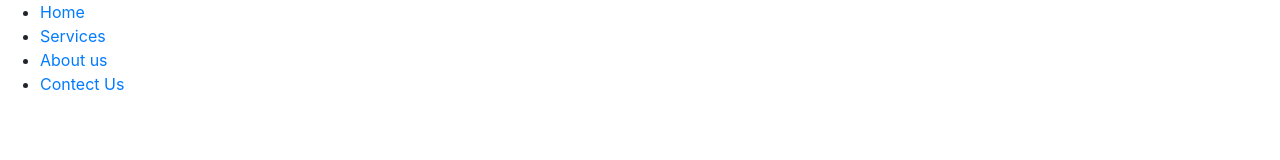
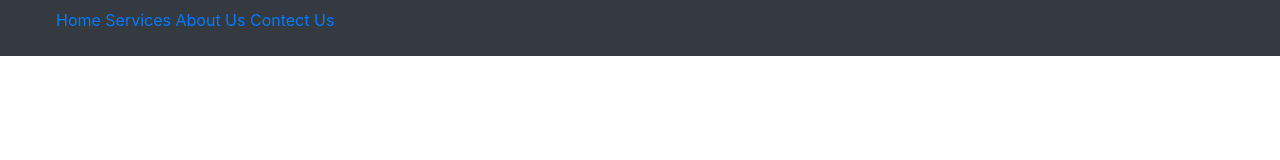
Before and after one commit to bibashjaprel/e-commerce-website, a plain HTML site: page index.html in a window 1280 px wide. Drawn offline with nearby package versions, Linux system fonts and the light colour scheme.

Commit message:
nav modified

```diff
--- a/index.html
+++ b/index.html
@@ -10,15 +10,16 @@
 </head>
 <body>
     <header>
-        <nav>
+        <nav class="navbar navbar-light bg-dark">
             <ul>
-                <li><a href="#">Home</a></li>
-                <li><a href="#">Services</a></li>
-                <li><a href="#">About us</a></li>
-                <li><a href="#">Contect Us</a></li>
+                <li class="d-inline-block"><a href="#">Home</a></li>
+                <li class="d-inline-block"><a href="#">Services</a></li>
+                <li class="d-inline-block"><a href="#">About Us</a></li>
+                <li class="d-inline-block"><a href="#">Contect Us</a></li>
             </ul>
         </nav>
     </header>
+
 
 
 
```
